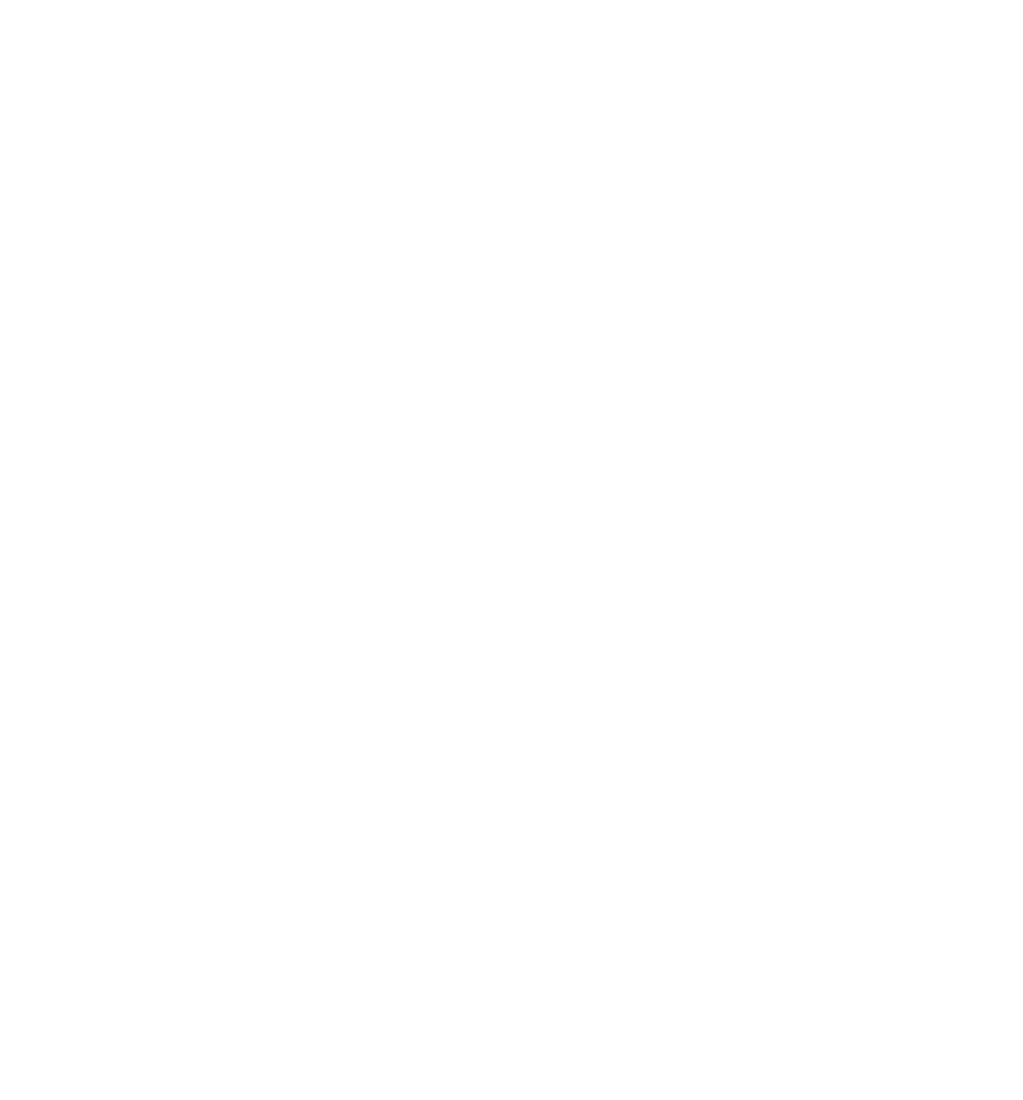
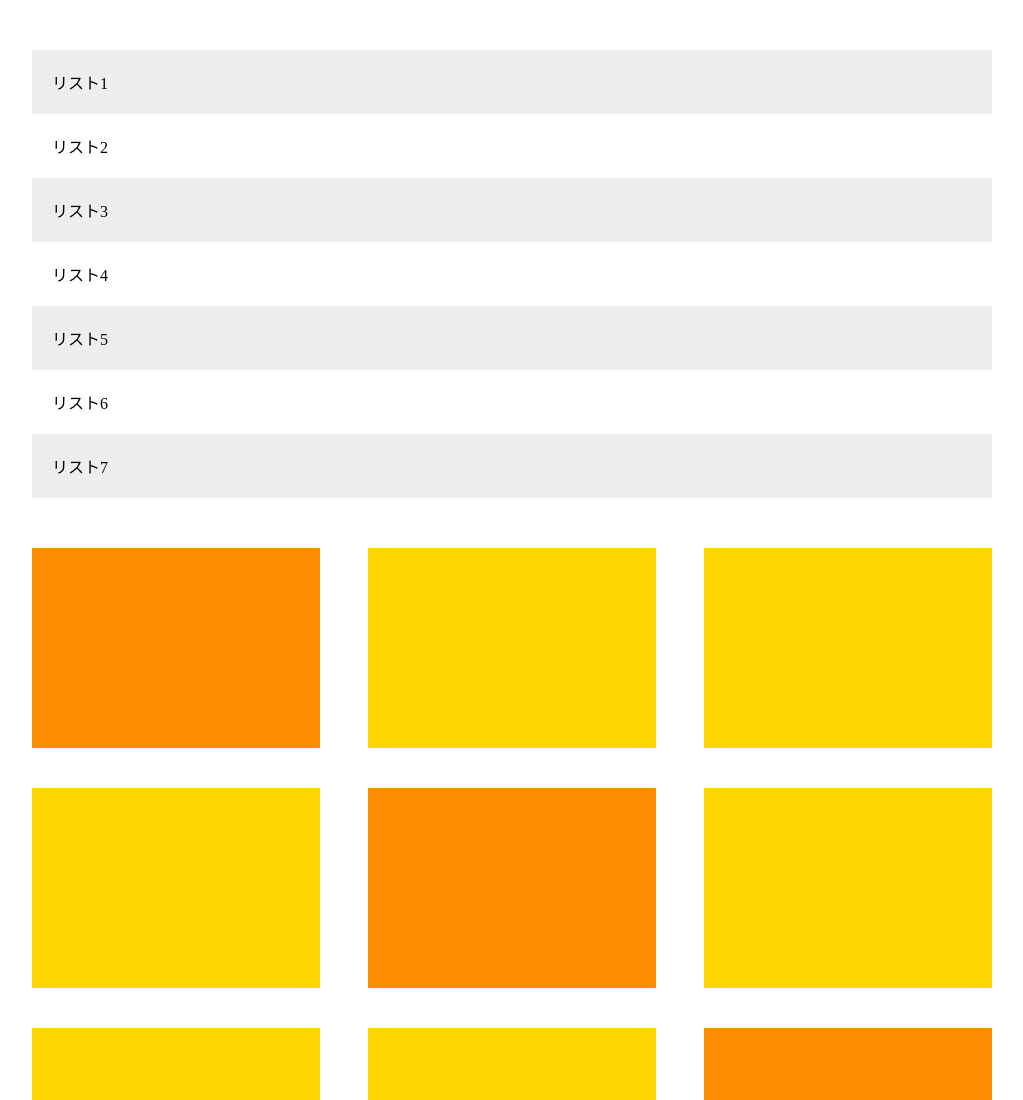
Before and after one commit to akqbi168/wcp1-7, a plain HTML site: page index.html in a window 1280 px wide. Shown: the top 1100 px of the page, without its empty margins (128-1151 px from the left). Before the commit the page ends 800 px from the top, so only its background shows below. Drawn offline with Linux system fonts and the light colour scheme.

Commit message:
draft completed

```diff
--- a/index.html
+++ b/index.html
@@ -6,6 +6,29 @@
 	<title>演習問題1-7</title>
 </head>
 <body>
-
+	<main>
+		<div class="top">
+			<ul>
+				<li>リスト1</li>
+				<li>リスト2</li>
+				<li>リスト3</li>
+				<li>リスト4</li>
+				<li>リスト5</li>
+				<li>リスト6</li>
+				<li>リスト7</li>
+			</ul>
+		</div>
+		<section>
+			<div class="box"></div>
+			<div class="box"></div>
+			<div class="box"></div>
+			<div class="box"></div>
+			<div class="box"></div>
+			<div class="box"></div>
+			<div class="box"></div>
+			<div class="box"></div>
+			<div class="box"></div>
+		</section>
+	</main>
 </body>
 </html>
--- a/style.css
+++ b/style.css
@@ -3,3 +3,55 @@
 	padding: 0;
 	box-sizing: border-box;
 }
+
+main {
+	width: 960px;
+	margin: 0 auto;
+}
+
+.top {
+	margin-top: 50px;
+}
+
+li {
+	list-style: none;
+	padding: 20px;
+	background-color: #fff;
+}
+li:nth-child(odd) {
+	background-color: #eee;
+}
+
+section {
+	margin: 50px 0;
+}
+
+.box {
+	float: left;
+	width: 30%;
+	height: 200px;
+	background-color: #FFD700;
+}
+.box:nth-child(1) {
+	margin: 0 5% 40px 0;
+	background-color: #FF8C00;
+}
+.box:nth-child(2) {
+	margin: 0 5% 40px 0;
+}
+.box:nth-child(4) {
+	margin: 0 5% 40px 0;
+}
+.box:nth-child(5) {
+	margin: 0 5% 40px 0;
+	background-color: #FF8C00;
+}
+.box:nth-child(7) {
+	margin: 0 5% 40px 0;
+}
+.box:nth-child(8) {
+	margin: 0 5% 40px 0;
+}
+.box:nth-child(9) {
+	background-color: #FF8C00;
+}
```
